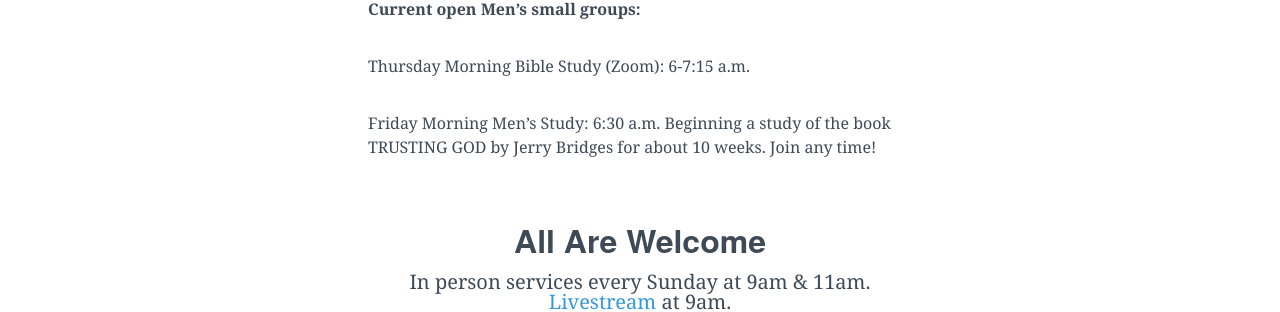
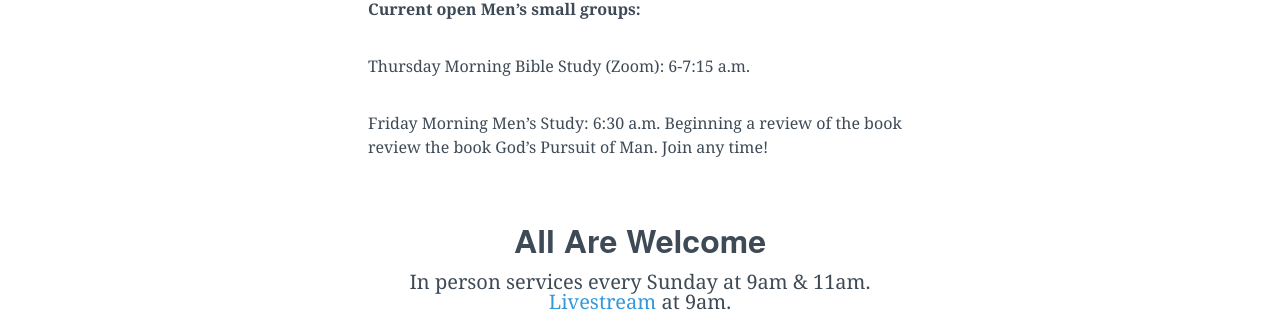
Before and after one commit to lukemoderwell/mariemont, a Jekyll site: the page built from mens-ministry.md, in a window 1280 px wide and 900 px high, scrolled down 1655 px, cut to the strip 0-486 px from the top of the window. Shown: the part 148-460 px from the top of the strip. Built offline with Jekyll 4.4.1, drawn with Linux system fonts in a browser that asks for light colours; nearby versions of some CDN libraries.

Commit message:
Updated Mens Ministry

```diff
--- a/mens-ministry.md
+++ b/mens-ministry.md
@@ -48,5 +48,5 @@ Contact Rob Seetin at [men@mariemontchurch.org](men@mariemontchurch.org)
 
 Thursday Morning Bible Study (Zoom): 6-7:15 a.m.
 
-Friday Morning Men’s Study: 6:30 a.m. Beginning a study of the book TRUSTING GOD by Jerry Bridges for about 10 weeks.
+Friday Morning Men’s Study: 6:30 a.m. Beginning a review of the book review the book *God’s Pursuit of Man*.
 Join any time!
```
